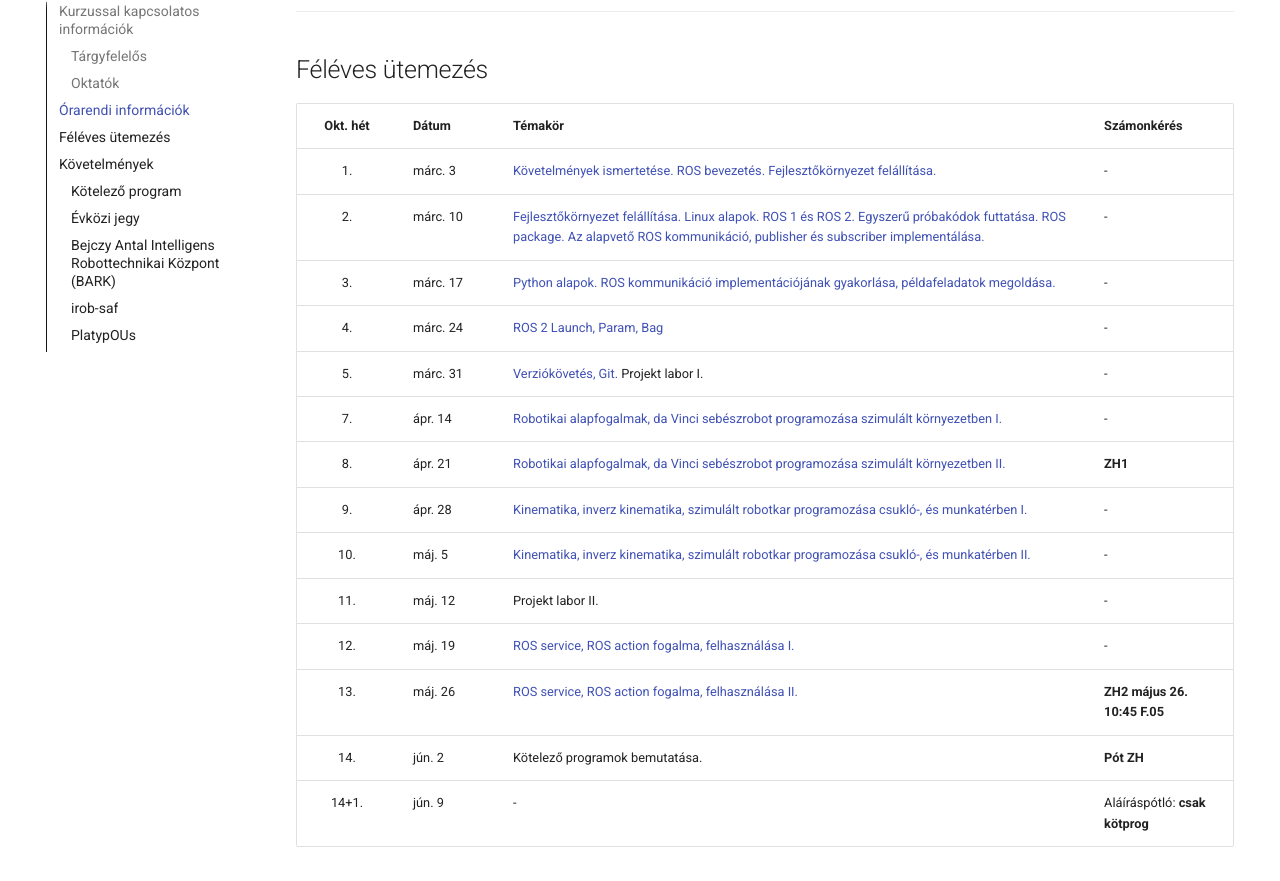
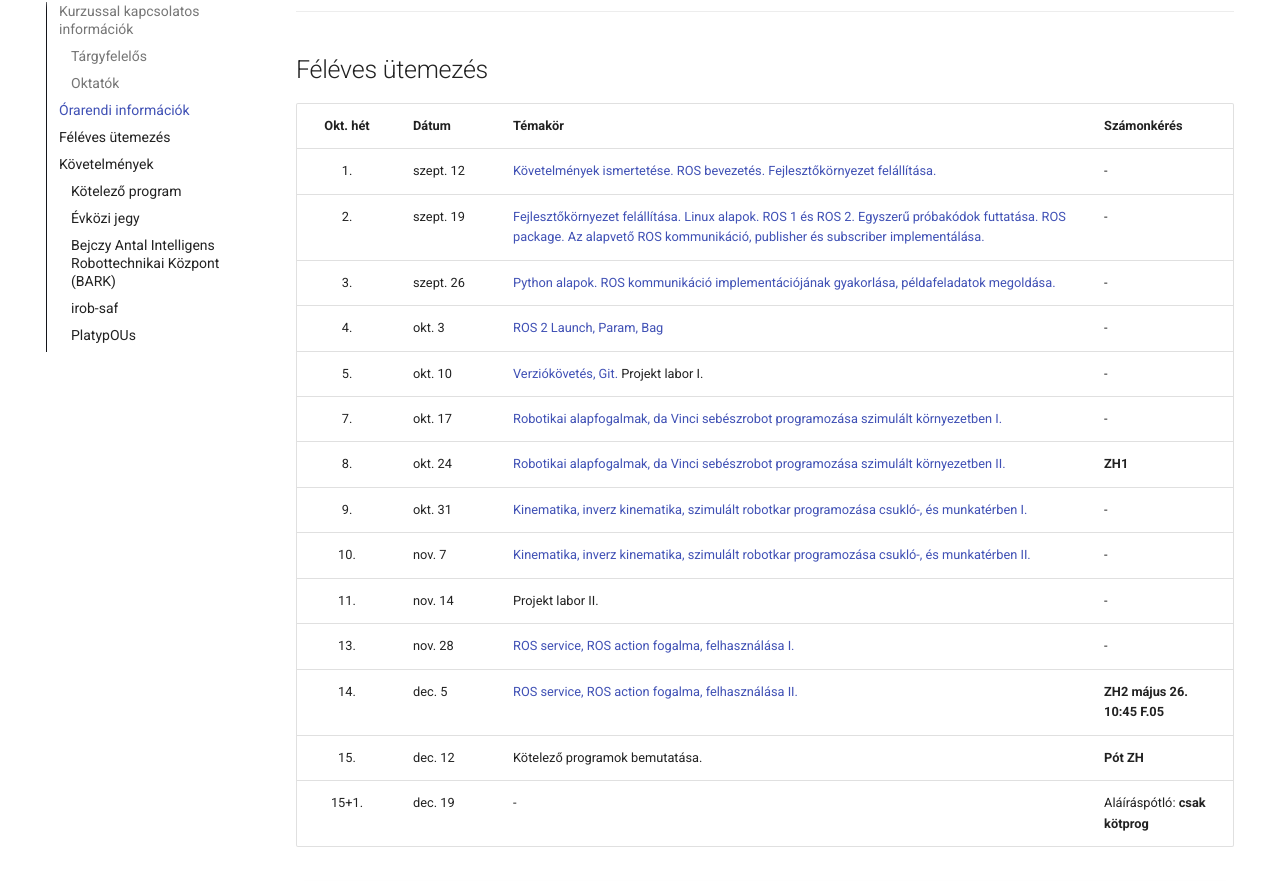
Before and after one commit to ABC-iRobotics/advanced_ros_course_materials_hu, an MkDocs documentation site: the page built from docs/index.md, in a window 1280 px wide and 1400 px high, scrolled down 782 px. Shown: the part 97-978 px from the top of the window. Built offline with MkDocs 1.6.1 and Material for MkDocs 9.7.7, drawn with Linux system fonts in a browser that asks for light colours; comment, search, counter and statistics services are not loaded.

Commit message:
Update schedule

```diff
--- a/docs/index.md
+++ b/docs/index.md
@@ -35,22 +35,22 @@ Détár Borsa
 ## Féléves ütemezés
 
 
-| Okt. hét | Dátum    | Témakör                                                                                                                                                                                                       | Számonkérés                    |
-|:--------:|----------|---------------------------------------------------------------------------------------------------------------------------------------------------------------------------------------------------------------|--------------------------------|
-|    1.    | márc. 3  | [Követelmények ismertetése. ROS bevezetés. Fejlesztőkörnyezet felállítása.](01_system_setup.md)                                                                                                               | -                              |
-|    2.    | márc. 10 | [Fejlesztőkörnyezet felállítása. Linux alapok. ROS 1 és ROS 2. Egyszerű próbakódok futtatása. ROS package. Az alapvető ROS kommunikáció, publisher és subscriber implementálása.](02_linux_ros_principles.md) | -                              |
-|    3.    | márc. 17 | [Python alapok. ROS kommunikáció implementációjának gyakorlása, példafeladatok megoldása.](03_python_principles.md)                                                                                           | -                              |
-|    4.    | márc. 24 | [ROS 2 Launch, Param, Bag](04_roslaunch.md)                                                                                                                                                                   | -                              |
-|    5.    | márc. 31 | [Verziókövetés, Git.](05_git.md) Projekt labor I.                                                                                                                                                             | -                              |
-|    7.    | ápr. 14  | [Robotikai alapfogalmak, da Vinci sebészrobot programozása szimulált környezetben I.](06_da_vinci.md)                                                                                                         | -                              |
-|    8.    | ápr. 21  | [Robotikai alapfogalmak, da Vinci sebészrobot programozása szimulált környezetben II.](06_da_vinci.md)                                                                                                        | **ZH1**                        |
-|    9.    | ápr. 28  | [Kinematika, inverz kinematika, szimulált robotkar programozása csukló-, és munkatérben I.](07_robotics_principles.md)                                                                                        | -                              |
-|   10.    | máj. 5   | [Kinematika, inverz kinematika, szimulált robotkar programozása csukló-, és munkatérben II.](07_robotics_principles.md)                                                                                       | -                              |
-|   11.    | máj. 12  | Projekt labor II.                                                                                                                                                                                             | -                              |
-|   12.    | máj. 19  | [ROS service, ROS action fogalma, felhasználása I.](08_service_action.md)                                                                                                                                     | -                              |
-|   13.    | máj. 26  | [ROS service, ROS action fogalma, felhasználása II.](08_service_action.md)                                                                                                                                    | **ZH2** **május 26.** **10:45** **F.05**                     |
-|   14.    | jún. 2   | Kötelező programok bemutatása.                                                                                                                                                                                | **Pót ZH**                     |
-|  14+1.   | jún. 9   | -                                                                                                                                                                                                             | Aláíráspótló: **csak kötprog** |
+| Okt. hét | Dátum     | Témakör                                                                                                                                                                                                       | Számonkérés                    |
+|:--------:|-----------|---------------------------------------------------------------------------------------------------------------------------------------------------------------------------------------------------------------|--------------------------------|
+|    1.    | szept. 12 | [Követelmények ismertetése. ROS bevezetés. Fejlesztőkörnyezet felállítása.](01_system_setup.md)                                                                                                               | -                              |
+|    2.    | szept. 19 | [Fejlesztőkörnyezet felállítása. Linux alapok. ROS 1 és ROS 2. Egyszerű próbakódok futtatása. ROS package. Az alapvető ROS kommunikáció, publisher és subscriber implementálása.](02_linux_ros_principles.md) | -                              |
+|    3.    | szept. 26 | [Python alapok. ROS kommunikáció implementációjának gyakorlása, példafeladatok megoldása.](03_python_principles.md)                                                                                           | -                              |
+|    4.    | okt. 3    | [ROS 2 Launch, Param, Bag](04_roslaunch.md)                                                                                                                                                                   | -                              |
+|    5.    | okt. 10   | [Verziókövetés, Git.](05_git.md) Projekt labor I.                                                                                                                                                             | -                              |
+|    7.    | okt. 17   | [Robotikai alapfogalmak, da Vinci sebészrobot programozása szimulált környezetben I.](06_da_vinci.md)                                                                                                         | -                              |
+|    8.    | okt. 24   | [Robotikai alapfogalmak, da Vinci sebészrobot programozása szimulált környezetben II.](06_da_vinci.md)                                                                                                        | **ZH1**                        |
+|    9.    | okt. 31   | [Kinematika, inverz kinematika, szimulált robotkar programozása csukló-, és munkatérben I.](07_robotics_principles.md)                                                                                        | -                              |
+|   10.    | nov. 7    | [Kinematika, inverz kinematika, szimulált robotkar programozása csukló-, és munkatérben II.](07_robotics_principles.md)                                                                                       | -                              |
+|   11.    | nov. 14   | Projekt labor II.                                                                                                                                                                                             | -                              |
+|   13.    | nov. 28   | [ROS service, ROS action fogalma, felhasználása I.](08_service_action.md)                                                                                                                                     | -                              |
+|   14.    | dec. 5    | [ROS service, ROS action fogalma, felhasználása II.](08_service_action.md)                                                                                                                                    | **ZH2** **május 26.** **10:45** **F.05**                     |
+|   15.    | dec. 12   | Kötelező programok bemutatása.                                                                                                                                                                                | **Pót ZH**                     |
+|  15+1.   | dec. 19   | -                                                                                                                                                                                                             | Aláíráspótló: **csak kötprog** |
 
 
 !!! warning
```
Also changed, not shown: docs/01_system_setup.md (+2 -2 lines).
